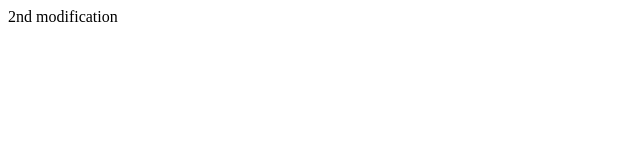
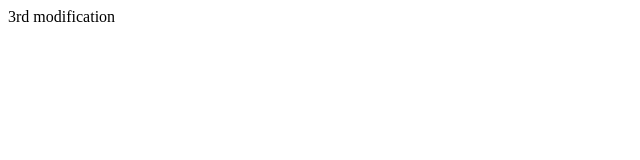
Before and after one commit to henrimaki/myexample, a plain HTML site: page index.html in a window 1280 px wide. Shown: the full height of the page, 0-640 px from the left. Drawn offline with Linux system fonts and the light colour scheme.

Commit message:
3rd modification of index.html

```diff
--- a/index.html
+++ b/index.html
@@ -6,6 +6,6 @@
   <title>JS Bin</title>
 </head>
 <body>
-2nd modification
+3rd modification
 </body>
 </html>
```
